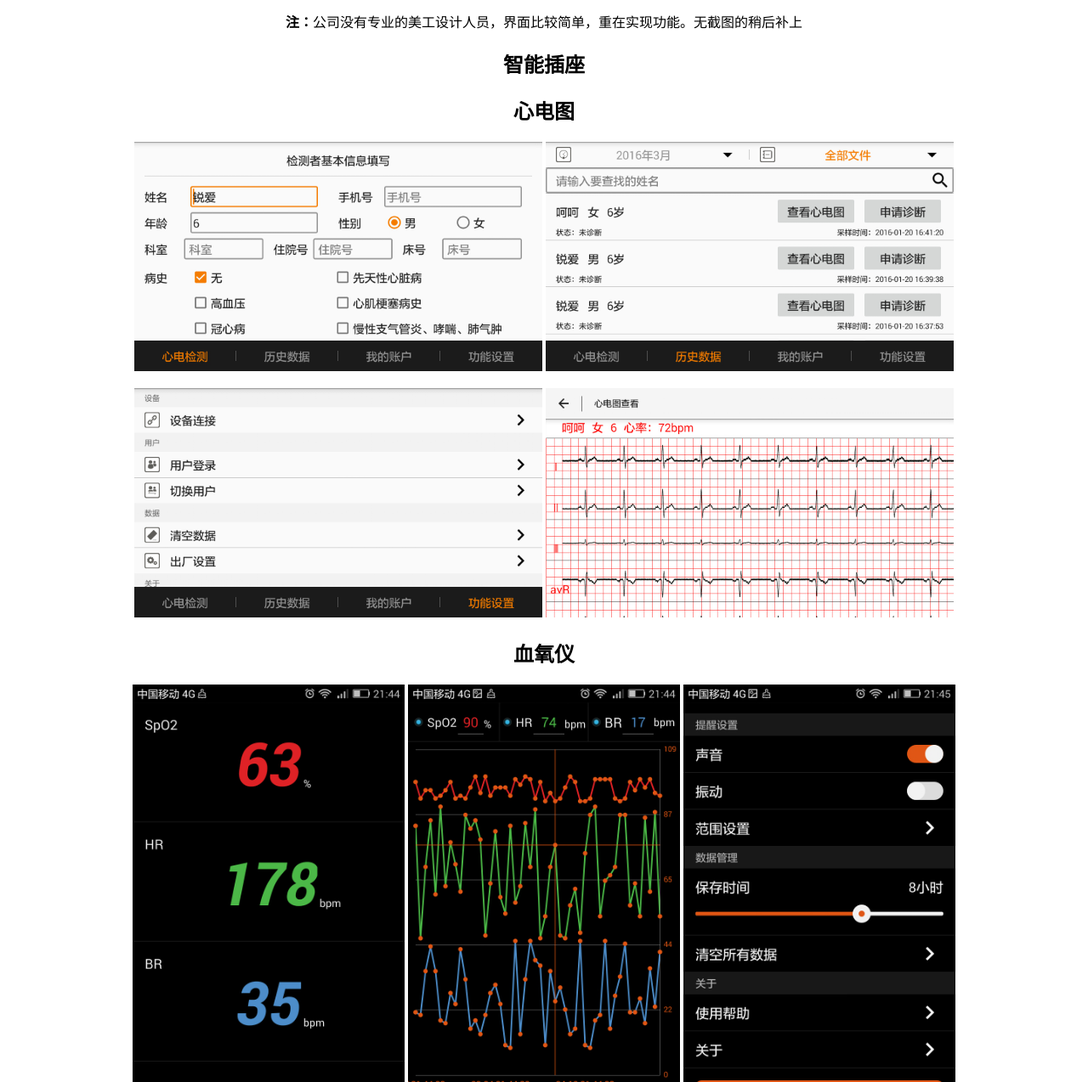
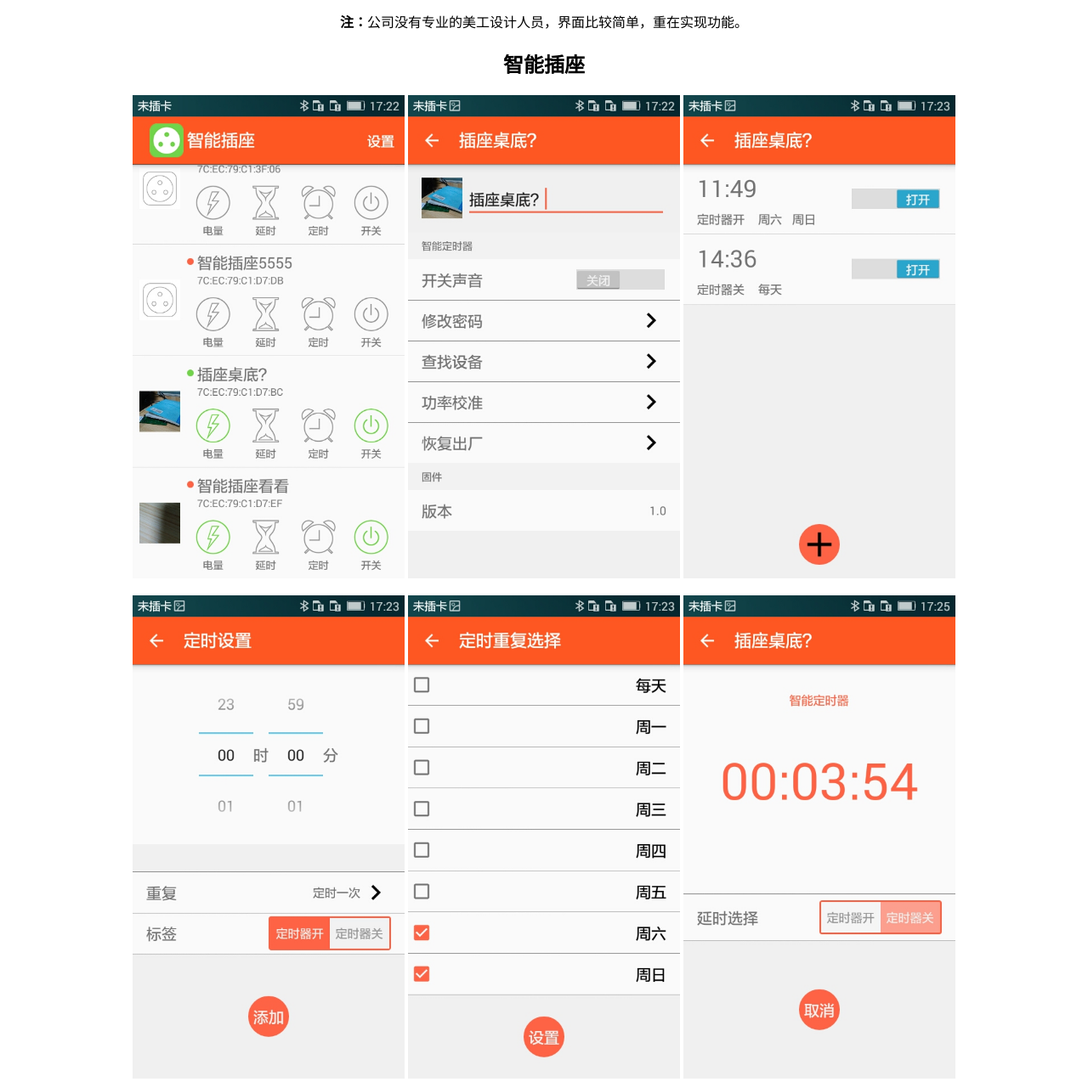
Before and after one commit to junkchen/junkchen.github.io, a plain HTML site: page blog/production.html in a window 1280 px wide. Shown: the part 147-1421 px from the top of the page at 85% size. Drawn offline with Linux system fonts and the light colour scheme.

Commit message:
update production.html

```diff
--- a/blog/production.html
+++ b/blog/production.html
@@ -57,8 +57,15 @@
 <body>
 	<div class="home"><a href="/" target="_self"><b>Junk Chen</b></a></div>
 	<header>Production</header>
-	<p><b>注：</b>公司没有专业的美工设计人员，界面比较简单，重在实现功能。无截图的稍后补上</p>
+	<p><b>注：</b>公司没有专业的美工设计人员，界面比较简单，重在实现功能。</p>
 	<h2>智能插座</h2>
+	<img width="320" src="../images/SmartTimer/1.jpeg">
+	<img width="320" src="../images/SmartTimer/2.jpeg">
+	<img width="320" src="../images/SmartTimer/3.jpeg">
+	<p></p>
+	<img width="320" src="../images/SmartTimer/4.jpeg">
+	<img width="320" src="../images/SmartTimer/5.jpeg">
+	<img width="320" src="../images/SmartTimer/6.jpeg">
 
 	<h2>心电图</h2>
 	<img width="480" src="../images/ElectroCardiogram/1.jpeg">
```
Also changed, not shown: images/SmartTimer/1.jpeg (added), images/SmartTimer/2.jpeg (added), images/SmartTimer/3.jpeg (added), images/SmartTimer/4.jpeg (added), images/SmartTimer/5.jpeg (added), images/SmartTimer/6.jpeg (added).
